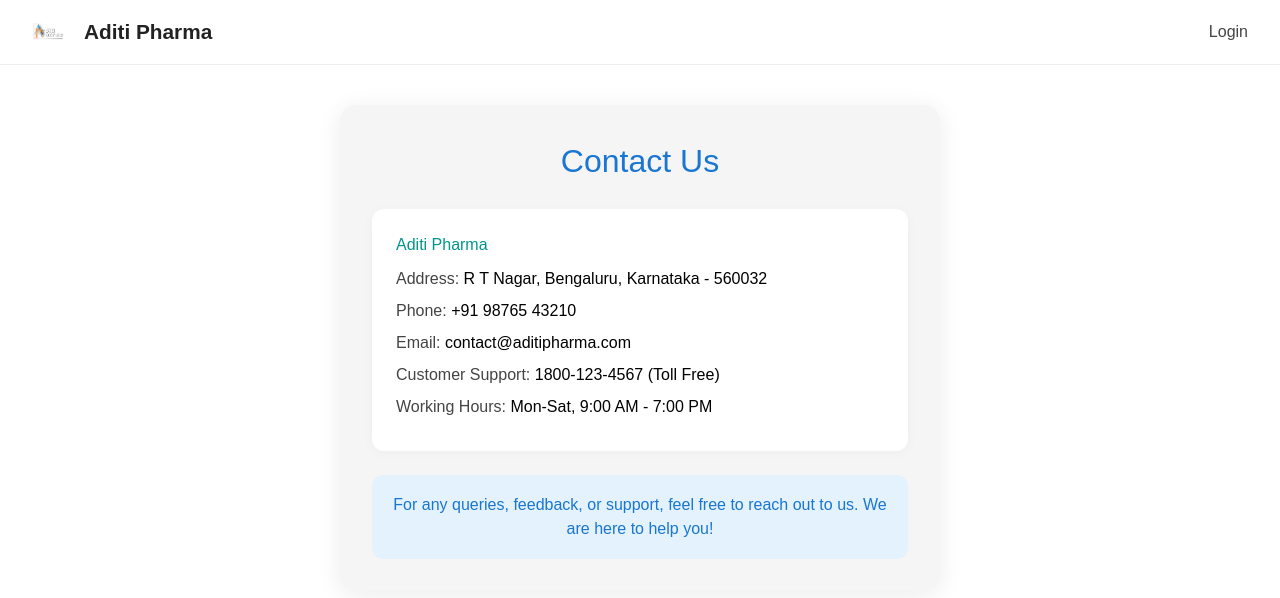
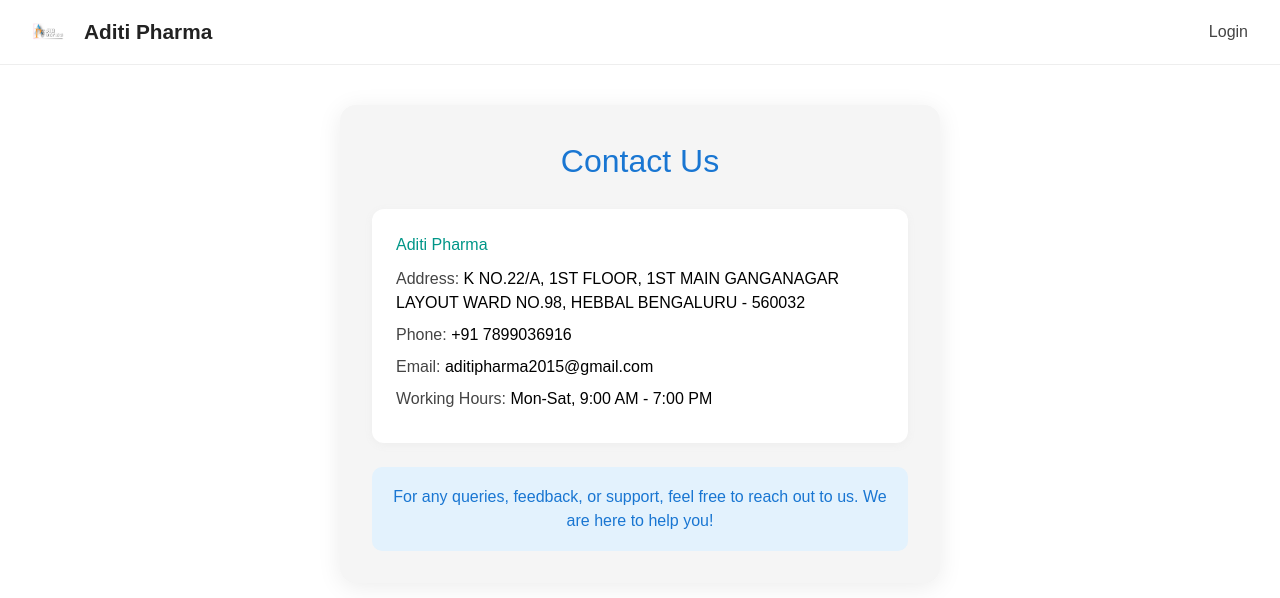
Before and after one commit to lakshmihnm/aditi-pharma-poc, a Next.js app: page /contact in a window 1280 px wide. Shown: the top 598 px of the page. Built offline with nearby package versions, Linux system fonts and the light colour scheme.

Commit message:
updated address in about and contact pages

```diff
--- a/app/about/page.js
+++ b/app/about/page.js
@@ -6,8 +6,8 @@ export default function About() {
       <h1 style={{ textAlign: "center", marginBottom: 24, fontSize: "2rem", color: "#1976d2" }}>About Us</h1>
       <div style={{ marginBottom: 32, textAlign: "center" }}>
         <iframe
-          title="C V Raman Nagar Map"
-          src="https://www.google.com/maps?q=R+T+Nagar,+Bengaluru,+Karnataka+560032&output=embed"
+          title="ADITI PHARMA"
+          src="https://www.google.com/maps?q=1st+main+GANGANAGAR+Bengaluru,+Karnataka+560032&output=embed"
           width="100%"
           height="500"
           style={{ border: 0, borderRadius: 12, boxShadow: "0 2px 12px rgba(0,0,0,0.08)", minHeight: 400 }}
@@ -16,10 +16,10 @@ export default function About() {
           referrerPolicy="no-referrer-when-downgrade"
         ></iframe>
         <div style={{ marginTop: 18, fontFamily: 'cursive', fontSize: '1.6rem', color: '#e91e63', fontWeight: 600 }}>
-          R T Nagar
+          K NO.22/A, 1ST FLOOR, 1ST MAIN
         </div>
         <div style={{ marginTop: 8, fontSize: '1.18rem', color: '#444', fontWeight: 500 }}>
-          R T Nagar, Bengaluru, Karnataka - 560032
+          GANGANAGAR LAYOUT WARD NO.98, HEBBAL, Bengaluru - 560032
         </div>
       </div>
       <p style={{ textAlign: "center", color: "#333", fontSize: "1.18rem" }}>
--- a/app/contact/page.js
+++ b/app/contact/page.js
@@ -7,17 +7,17 @@ export default function Contact() {
       <div style={{ background: "#fff", padding: 24, borderRadius: 12, boxShadow: "0 2px 8px #eee", marginBottom: 24 }}>
         <h2 style={{ color: "#009688", marginBottom: 10 }}>Aditi Pharma</h2>
         <div style={{ marginBottom: 8, fontWeight: 500 }}>
-          <span style={{ color: '#444' }}>Address:</span> R T Nagar, Bengaluru, Karnataka - 560032
+          <span style={{ color: '#444' }}>Address:</span> K NO.22/A, 1ST FLOOR, 1ST MAIN GANGANAGAR LAYOUT WARD NO.98, HEBBAL BENGALURU - 560032
         </div>
         <div style={{ marginBottom: 8, fontWeight: 500 }}>
-          <span style={{ color: '#444' }}>Phone:</span> +91 98765 43210
+          <span style={{ color: '#444' }}>Phone:</span> +91 7899036916
         </div>
         <div style={{ marginBottom: 8, fontWeight: 500 }}>
-          <span style={{ color: '#444' }}>Email:</span> contact@aditipharma.com
+          <span style={{ color: '#444' }}>Email:</span> aditipharma2015@gmail.com
         </div>
-        <div style={{ marginBottom: 8, fontWeight: 500 }}>
+        {/* <div style={{ marginBottom: 8, fontWeight: 500 }}>
           <span style={{ color: '#444' }}>Customer Support:</span> 1800-123-4567 (Toll Free)
-        </div>
+        </div> */}
         <div style={{ marginBottom: 8, fontWeight: 500 }}>
           <span style={{ color: '#444' }}>Working Hours:</span> Mon-Sat, 9:00 AM - 7:00 PM
         </div>
--- a/app/dashboard/page.js
+++ b/app/dashboard/page.js
@@ -6,7 +6,7 @@ export default function Dashboard() {
       {/* Banner Section */}
       <div style={{ width: "100%", height: 220, background: "linear-gradient(90deg,#1976d2 60%,#fff 100%)", borderTopLeftRadius: 16, borderTopRightRadius: 16, display: "flex", alignItems: "center", justifyContent: "space-between", padding: "0 48px" }}>
         <div>
-          <h1 style={{ color: "#fff", fontSize: "2.5rem", fontWeight: 700, marginBottom: 12 }}>Welcome to Aditi Pharma Healthstore</h1>
+          <h1 style={{ color: "#fff", fontSize: "2.5rem", fontWeight: 700, marginBottom: 12 }}>Welcome to Aditi Pharma</h1>
           <p style={{ color: "#e3f2fd", fontSize: "1.2rem" }}>Your trusted partner for medicines, wellness, and healthcare essentials.</p>
         </div>
         <img src="https://cdn.netmeds.tech/v2/plain-cake-860195/original/storefront/images/footer_logo.svg" alt="Banner" style={{ height: 120 }} />
```
